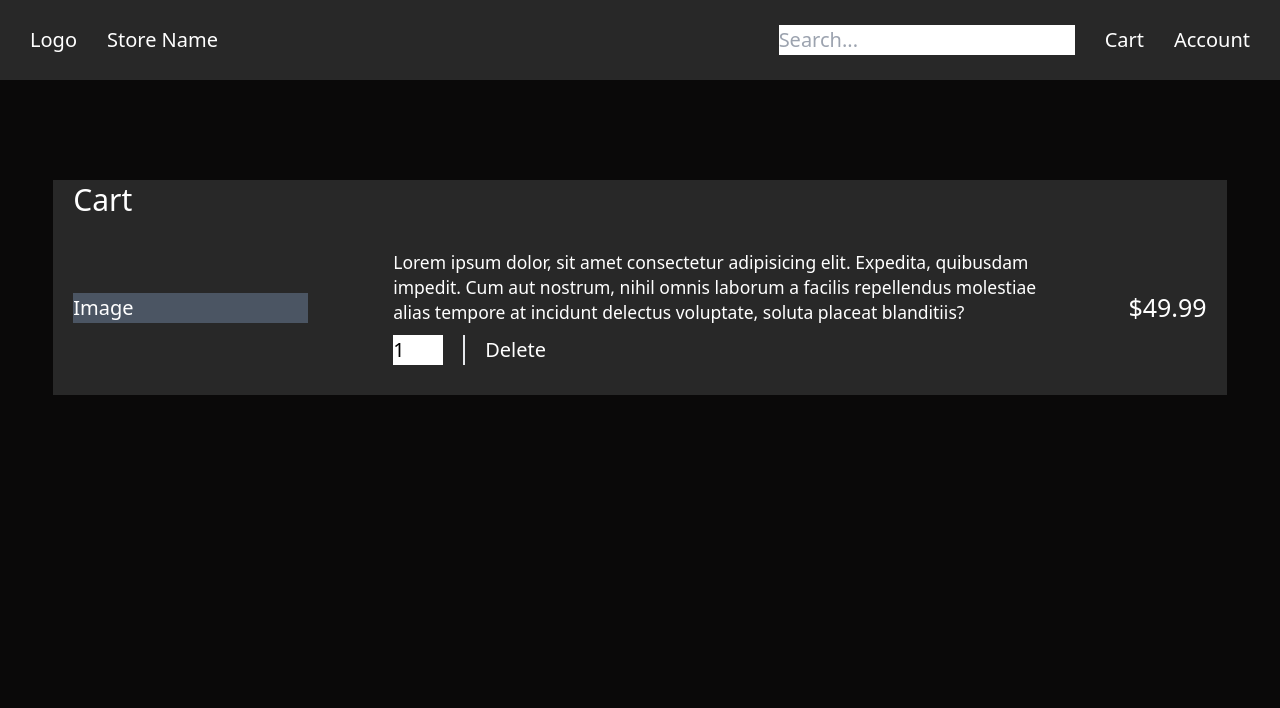
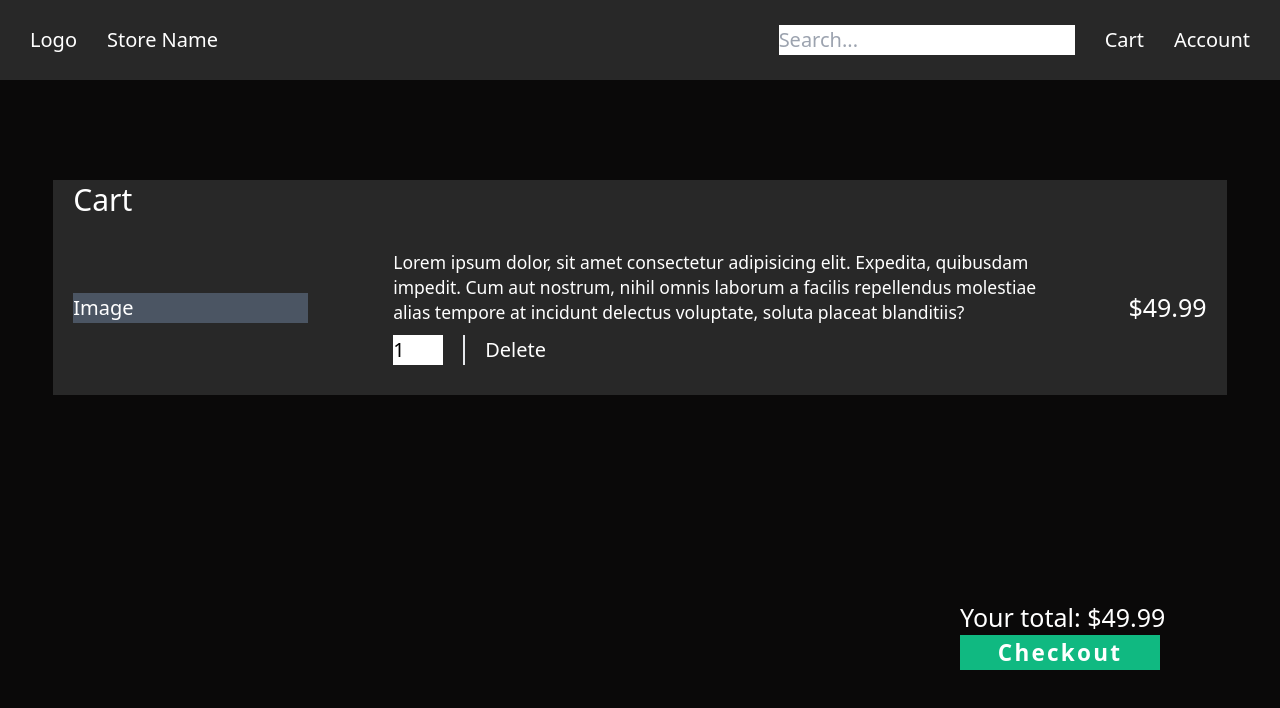
Before and after one commit to Saltysam101/ndcardshop, a React (Create React App) app: page /cart in a window 1280 px wide. Shown: the top 708 px of the page. Built offline with nearby package versions, Linux system fonts and the light colour scheme.

Commit message:
added checkout button to cart page

```diff
--- a/src/pages/cart.js
+++ b/src/pages/cart.js
@@ -20,6 +20,10 @@ export default function cart() {
                     <h3 className="text-xl ml-4 mt-6 md:hidden">$49.99</h3>
                 </div>
             </div>
+            <div className="w-44 absolute left-2/3 top-3/4 lg:left-3/4">
+                <h2 className="text-xl">Your total: $49.99</h2>
+                <button className="bg-green-500 w-40 text-lg font-bold tracking-widest">Checkout</button>
+            </div>
         </div>
     )
 }
```
